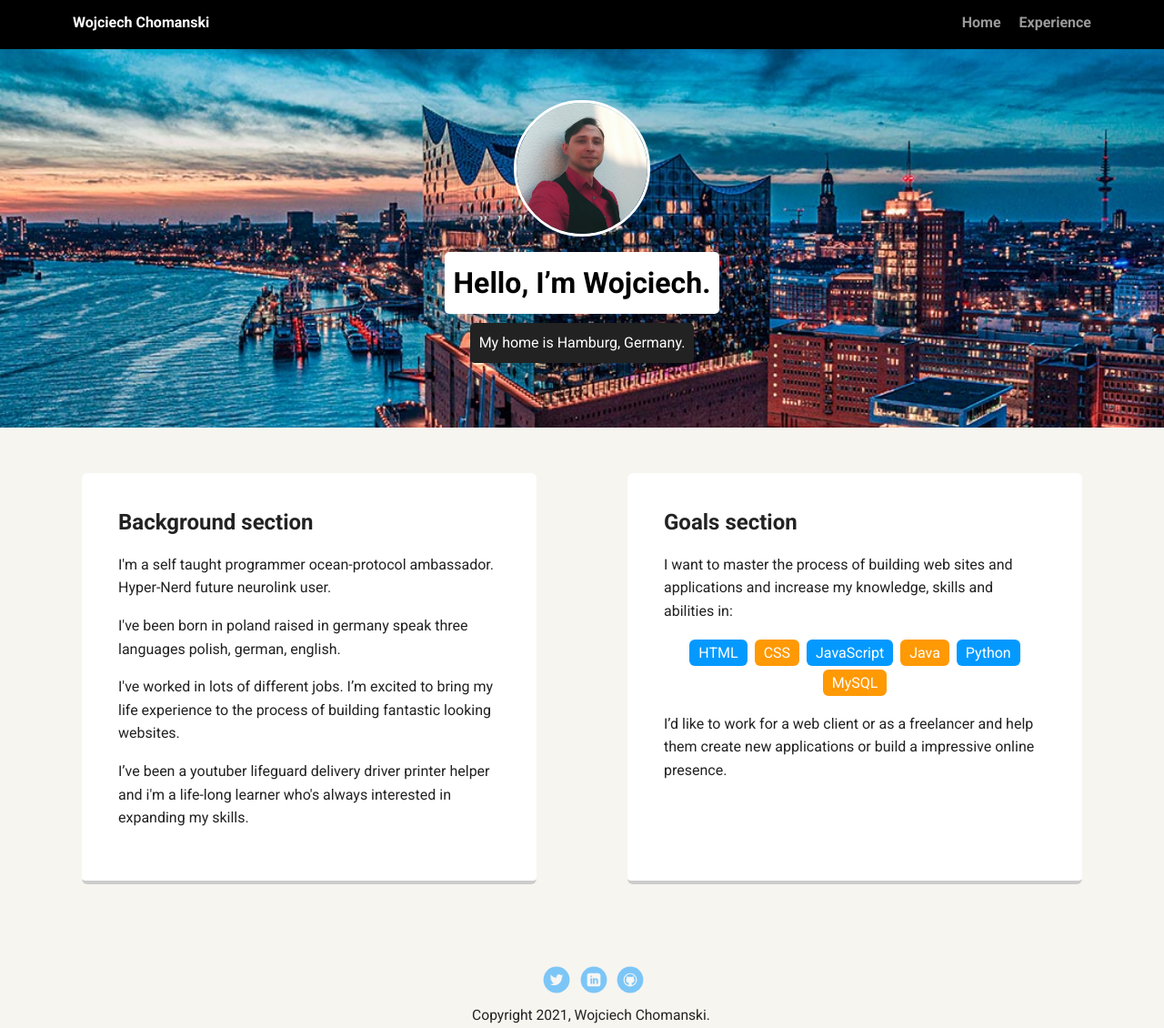
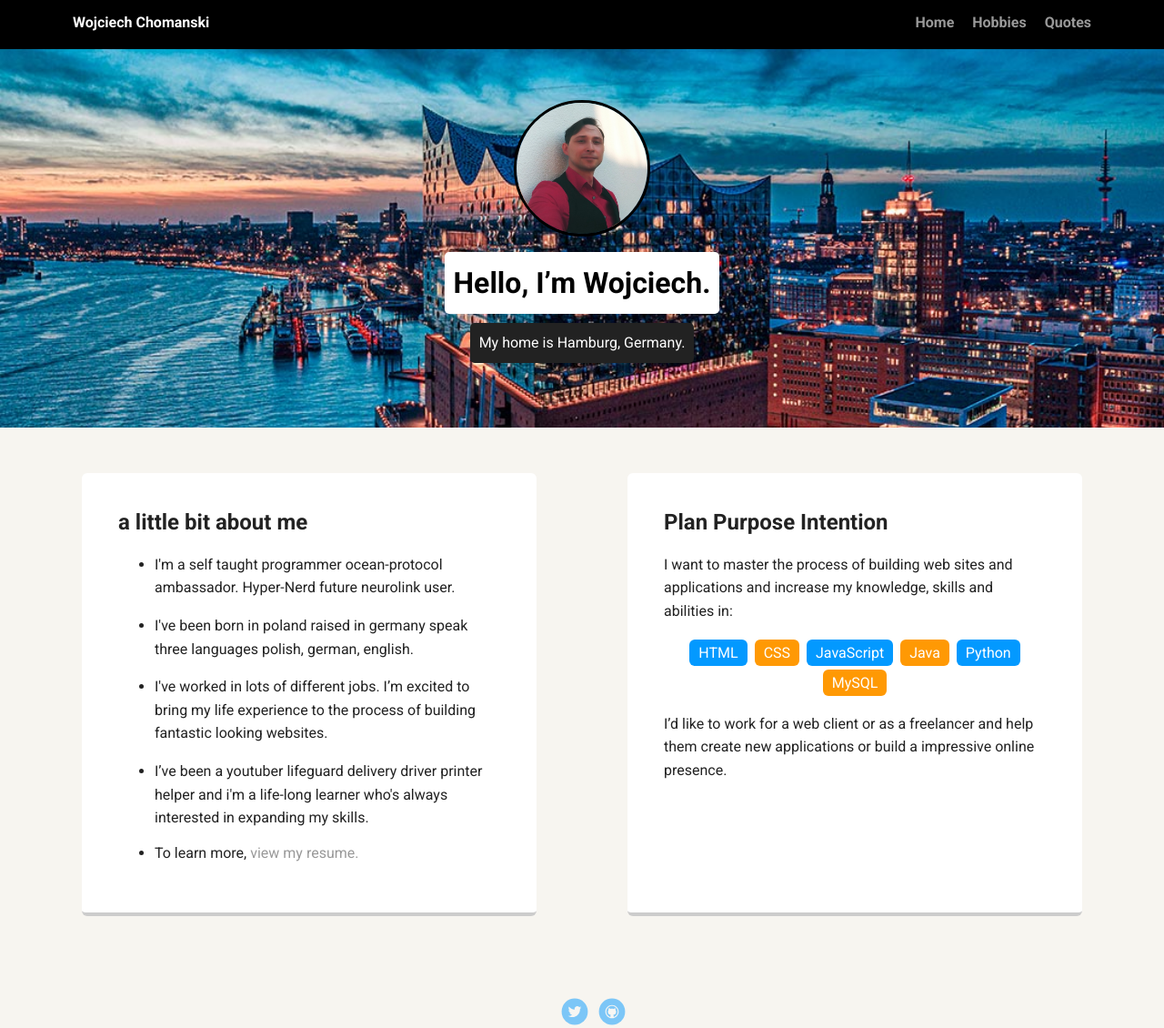
Before and after one commit to WojciechChomanski/My-First-Techdegree-Project, a plain HTML site: page index.html in a window 1280 px wide. Shown: the top 1130 px of the page at 91% size. Drawn offline with Linux system fonts and the light colour scheme; a web font is replaced by a local one.

Commit message:
New Code
New Code HTML/CSS

```diff
--- a/index.html
+++ b/index.html
@@ -12,7 +12,8 @@
         <ul class="nav">
           <li class="name">Wojciech Chomanski</li>
           <li><a href="index.html">Home</a></li>
-          <li><a href="#">Experience</a></li>
+          <li><a href="resume.html">Hobbies</a></li>
+          <li><a href="stoicism.html">Quotes</a></li>
         </ul>
     </div>
 
@@ -24,15 +25,20 @@
 
     <main class="flex">
       <div class="card">
-        <h2>Background section</h2>
-        <p>I'm a self taught programmer ocean-protocol ambassador. Hyper-Nerd future neurolink user.</p>
-        <p>I've been born in poland raised in germany speak three languages polish, german, english.</p>
-        <p>I've worked in lots of different jobs. I’m excited to bring my life experience to the process of building fantastic looking websites.</p>
-        <p>I’ve been a youtuber lifeguard delivery driver printer helper and i'm a life-long learner who's always interested in expanding my skills.</p>
+        <h2>a little bit about me</h2>
+        <ul>
+        <li><p>I'm a self taught programmer ocean-protocol ambassador. Hyper-Nerd future neurolink user.</p></li>
+        <li><p>I've been born in poland raised in germany speak three languages polish, german, english.</p></li>
+        <li><p>I've worked in lots of different jobs. I’m excited to bring my life experience to the process of building fantastic looking websites.</p></li>
+        <li><p>I’ve been a youtuber lifeguard delivery driver printer helper and i'm a life-long learner who's always interested in expanding my skills.</p></li>
+      </ul>
+      <ul>
+        <li>To learn more, <a href="resume.html">view my resume.</a></li>
+      </ul>
       </div>
 
       <div class="card">
-        <h2>Goals section</h2>
+        <h2>Plan Purpose Intention</h2>
         <p>I want to master the process of building web sites and applications and increase my knowledge, skills and abilities in:</p>
         <ul class="skills">
           <li>HTML</li>
@@ -49,7 +55,6 @@
     <footer>
       <ul>
         <li><a href="http://twitter.com/Chomanski1" target="_blank" class="social twitter">Twitter</a></li>
-        <li><a href="#" class="social linkedin">LinkedIn</a></li>
         <li><a href="https://github.com/WojciechChomanski" target="_blank" class="social github">Github</a></li>
       </ul>
       <p class="copyright">Copyright 2021, Wojciech Chomanski.</p>
--- /dev/null
+++ b/resume.css
@@ -0,0 +1,22 @@
+body {
+    margin: 50px;
+    padding: 10px;
+    font-family: "Arial";
+    text-align: center;
+    color: #222;
+    background: #f7f5f0;
+}
+
+.main-image {
+    	border: solid 5px black;
+      border-radius: 20%;
+}
+
+h1 {
+    background-color: #e2e2e2;
+    padding: 5px;
+}
+
+.section-title {
+  text-transform: capitalize;
+}
--- /dev/null
+++ b/stoicism.css
@@ -0,0 +1,22 @@
+body {
+    margin: 0px;
+    padding: 0px;
+    font-family: "Arial";
+    text-align: center;
+    color: #222;
+    background: #f7f5f0;
+}
+
+.main-image {
+      border: solid 6px black;
+      border-radius: 10%;
+}
+
+h1 {
+    background-color: #e2e2e2;
+    padding: 5px;
+}
+
+.section-title {
+  text-transform: capitalize;
+}
--- a/styles.css
+++ b/styles.css
@@ -70,11 +70,12 @@ header .profile-image {
   width: 150px;
   height: 150px;
   border-radius: 50%;
-  border: 3px solid white;
+  border: 3px solid rgb(0, 0, 0);
   transition: all .5s;
 }
 header .profile-image:hover {
   transform: scale(1.5) rotate(360deg);
+  border-radius: 2px;
 }
 .tag {
   background-color: #ffffff;
```
Also changed, not shown: resume.html (added, +32 -0 lines), stoicism.html (added, +30 -0 lines).
